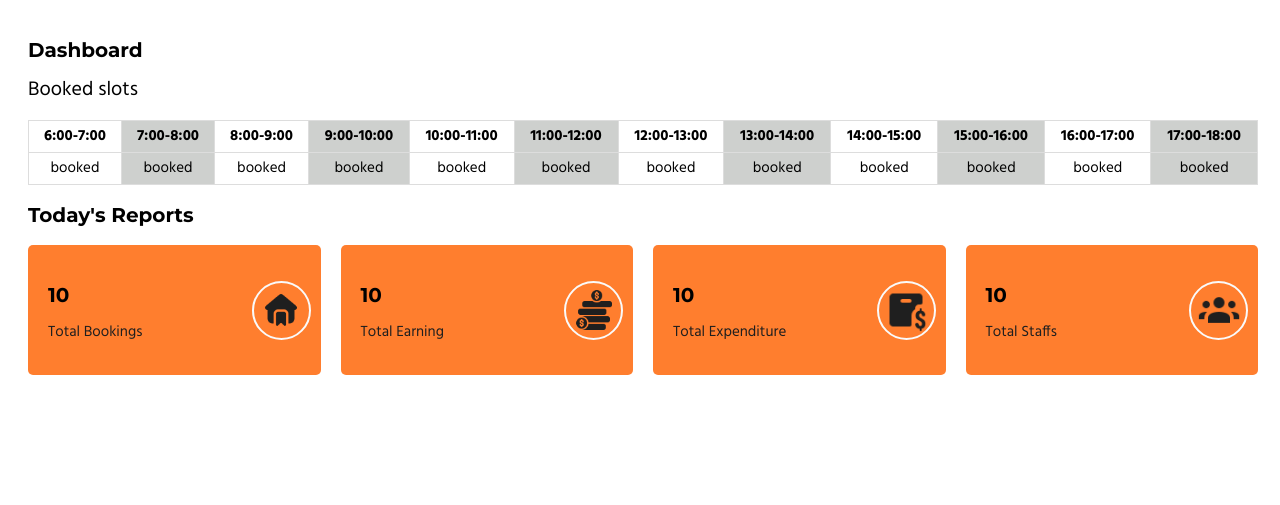
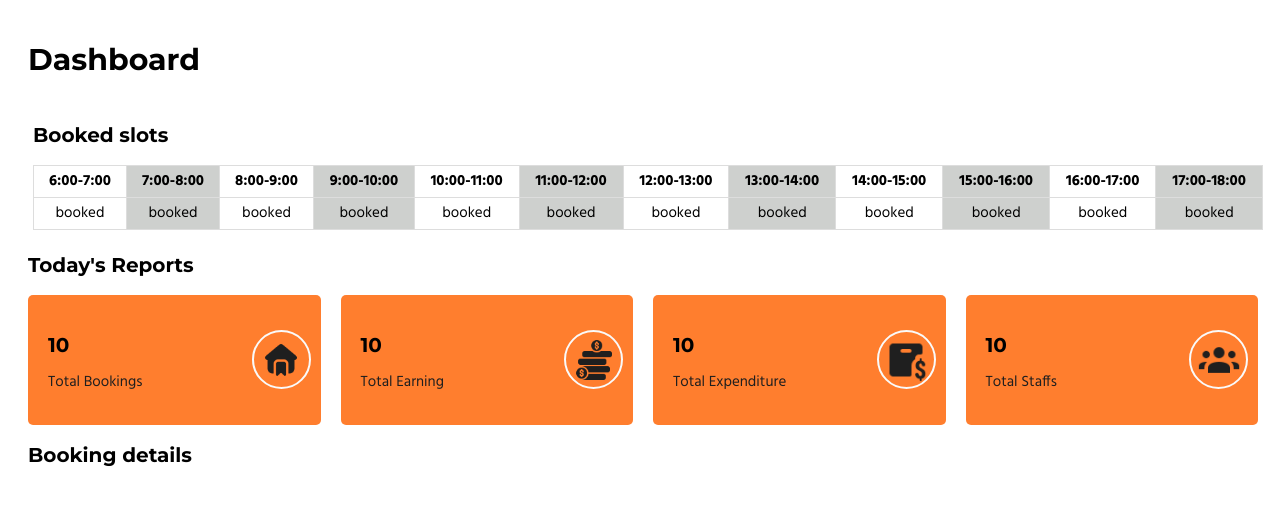
Before and after one commit to nischhal-hub/GoGoaGoal, a PHP site: page / in a window 1280 px wide. Shown: the part 78-583 px from the top of the page. Run offline with PHP 8.4, Linux system fonts and the light colour scheme.

Commit message:
style: ui changes

```diff
--- a/global.css
+++ b/global.css
@@ -438,6 +438,8 @@ aside:not(.overlay),
 
 .slot-container {
   width: 100%;
+  padding: .5rem;
+  border-radius: 1rem;
 }
 .greyGridTable {
   width: 100%;
@@ -550,6 +552,7 @@ th {
 .income-grid-table td:hover {
   background-color: var(--primary-transparent);
 }
+
 .summary-container {
   display: flex;
   justify-content: space-between;
--- a/pages/dashboard.php
+++ b/pages/dashboard.php
@@ -1,7 +1,7 @@
 <section>
-    <h3>Dashboard</h3>
+    <h2>Dashboard</h2>
     <div class="slot-container">
-        <p>Booked slots</p>
+        <h3>Booked slots</h3>
         <table class="greyGridTable">
             <tr>
                 <th>6:00-7:00</th>
@@ -74,4 +74,7 @@
         </div>
         </div>
     </div>
+    <div>
+        <h3>Booking details</h3>
+    </div>
 </section>
```
